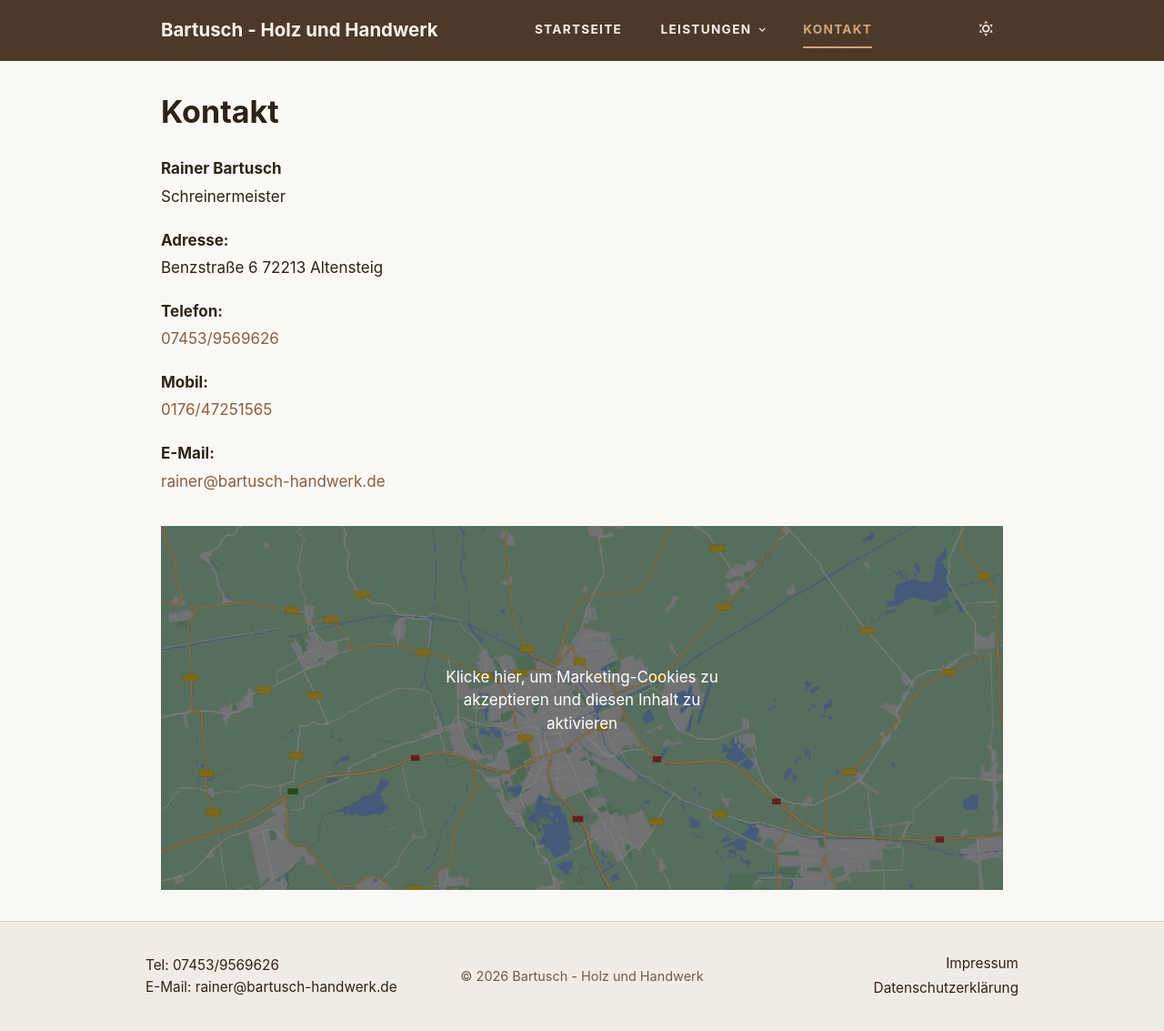
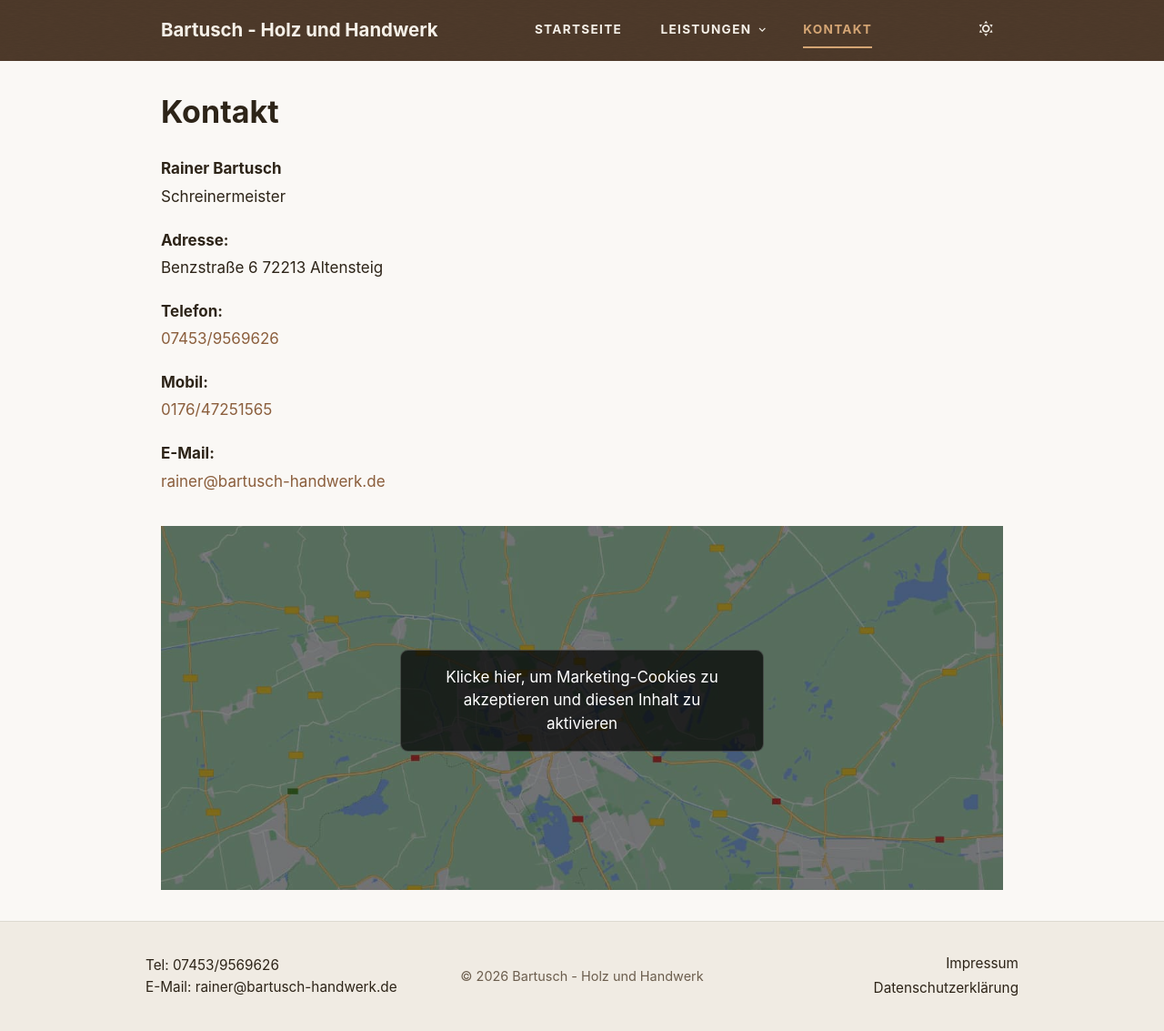
Before and after one commit to bartusch-handwerk/bartusch-handwerk-jekyll, a Jekyll site: the page built from _pages/kontakt.md, in a window 1280 px wide. Shown: the whole page at 91% size. Built offline with Jekyll 4.4.1, drawn with Linux system fonts in a browser that asks for light colours.

Commit message:
style: add dark box behind map cookie consent text
Improves readability with semi-transparent background, subtle border,
and rounded corners.

Co-Authored-By: Claude Opus 4.5 <noreply@anthropic.com>

```diff
--- a/_sass/_layout.scss
+++ b/_sass/_layout.scss
@@ -185,6 +185,9 @@
       max-width: 400px;
       font-size: 1rem;
       line-height: 1.5;
+      background: rgba(0, 0, 0, 0.7);
+      border: 1px solid rgba(255, 255, 255, 0.2);
+      border-radius: 0.5rem;
     }
   }
 }
```
